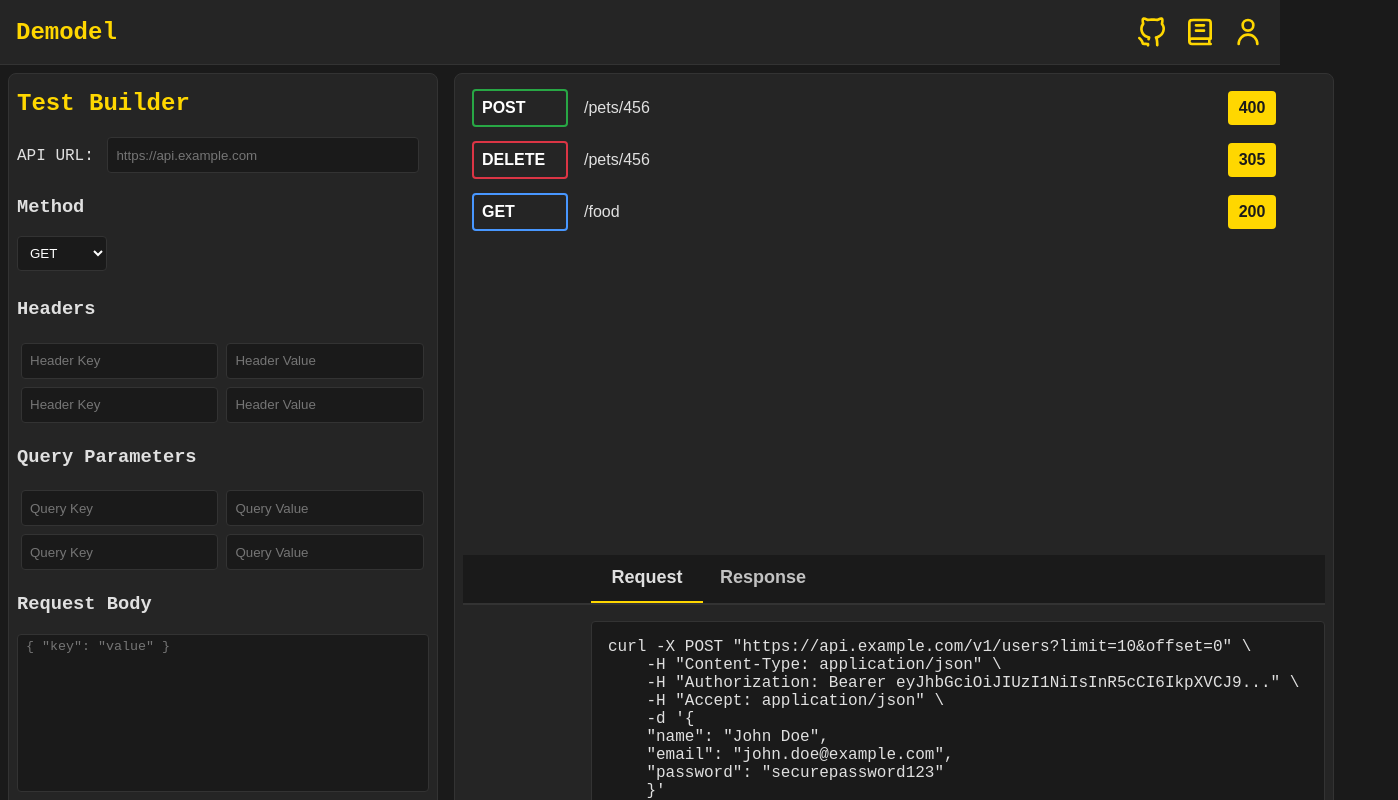
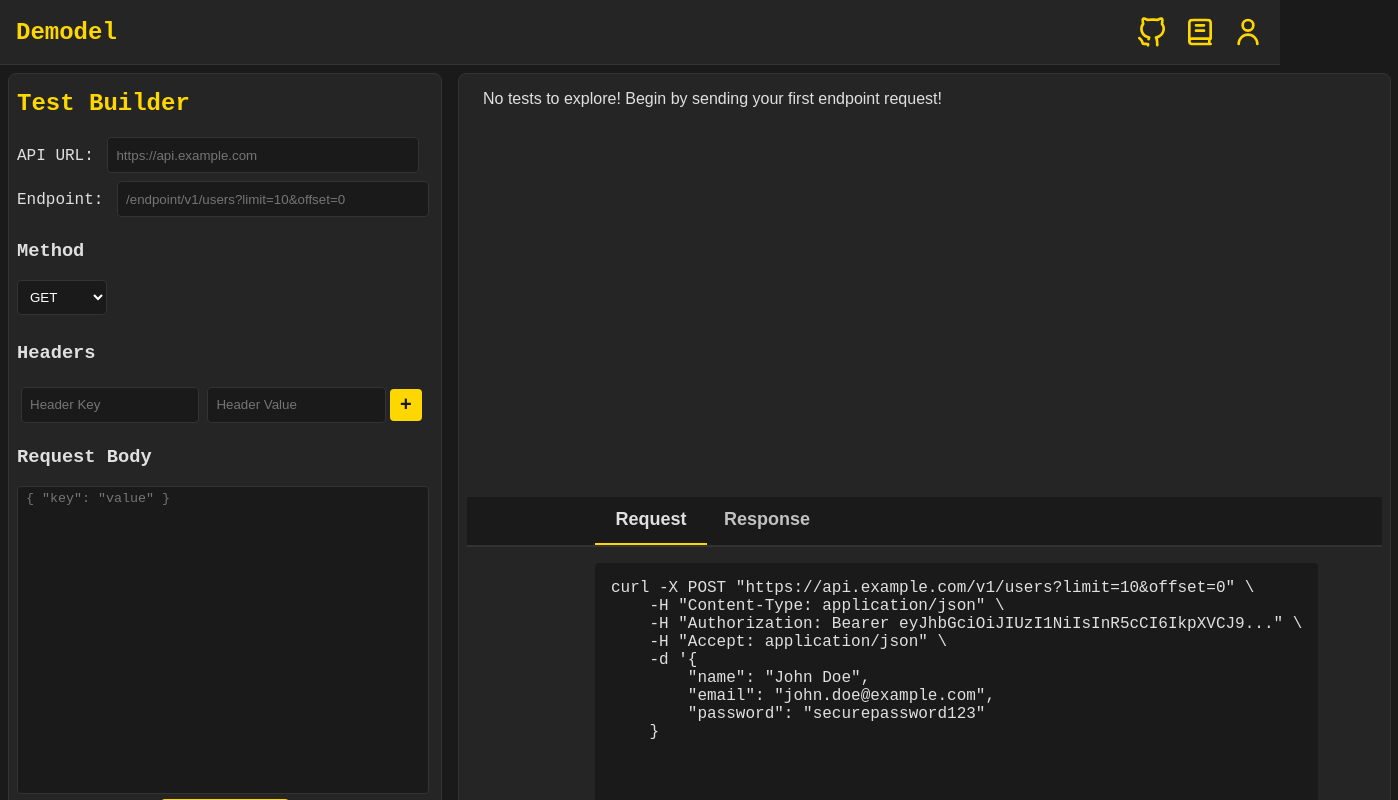
Before and after one commit to logscore/startup, a React (Vite) app: page / in a window 1280 px wide. Both pictures are taken after typing "name@example.com", "Sample123" into the empty fields and a click on the button "Sign In". Shown: the top 800 px of the page, 1398 px wide, since content can reach past the window. Built offline with nearby package versions, Linux system fonts and the light colour scheme.

Commit message:
Made the test list dynamicish. Added method color function. Added a default message if no tests are available. TODO: make the request and response boxes dynamic too.

```diff
--- a/components/dashboard/RequestBuilder.tsx
+++ b/components/dashboard/RequestBuilder.tsx
@@ -1,5 +1,115 @@
+import React, { useState } from 'react';
+
 function RequestBuilder() {
+    const [url, setUrl] = useState('');
+    const [endpoint, setEndpoint] = useState('');
+    const [method, setMethod] = useState('GET');
+    const [body, setBody] = useState('');
+
+    const [headers, setHeaders] = useState([{ key: '', value: '' }]);
+
+    const addHeader = () => {
+        setHeaders([...headers, { key: '', value: '' }]);
+    };
+
+    const updateHeader = (index: number, field: string, value: string) => {
+        setHeaders(
+            headers.map(
+                (
+                    header: {
+                        key: string;
+                        value: string;
+                    },
+                    i: number,
+                ) => (i === index ? { ...header, [field]: value } : header),
+            ),
+        );
+    };
+
+    const handleSubmit = async (e: React.FormEvent<HTMLFormElement>) => {
+        e.preventDefault();
+
+        try {
+            // const requestBody: {
+            //     url: string;
+            //     endpoint: string;
+            //     method: string;
+            //     headers: { key: string; value: string }[];
+            //     body: string;
+            // } = {
+            //     url: url,
+            //     endpoint: endpoint,
+            //     method: method,
+            //     headers: headers,
+            //     body: body,
+            // };
+            // const response = await fetch('http://localhost:8080/curl', {
+            //     method: 'POST',
+            //     headers: {
+            //         'Content-Type': 'application/json',
+            //     },
+            //     body: JSON.stringify(requestBody),
+            // });
+
+            // if (!response.ok) {
+            //     throw new Error('An error has occured while making request');
+            // }
+            // const res = await response.json();
+            const requestObj: {
+                url: string;
+                endpoint: string;
+                method: string;
+                headers: { key: string; value: string }[];
+                body: string;
+            }[] = [
+                {
+                    url: 'https://hanko.io',
+                    endpoint: '/auth',
+                    method: 'GET',
+                    headers: [{ key: '', value: '' }],
+                    body: '',
+                },
+                {
+                    url: 'https://cal.com',
+                    endpoint: '/user',
+                    method: 'DELETE',
+                    headers: [{ key: '', value: '' }],
+                    body: '',
+                },
+                {
+                    url: 'https://goonsquad.com',
+                    endpoint: '/health',
+                    method: 'POST',
+                    headers: [{ key: '', value: '' }],
+                    body: '',
+                },
+                {
+                    url: 'https://formbricks.com',
+                    endpoint: '/forms',
+                    method: 'PUT',
+                    headers: [{ key: '', value: '' }],
+                    body: '',
+                },
+            ];
+            localStorage.setItem('request', JSON.stringify(requestObj));
+            localStorage.setItem(
+                'responseCode',
+                JSON.stringify({ code: '200' }),
+            );
+            // localStorage.setItem('response', res.response[1]);
+            // localStorage.setItem('responseCode', res.response[2]);
+            const localItem = localStorage.getItem('request');
+            console.log(localItem);
+
+            return;
+        } catch (error: any) {
+            console.error('Error making request on client:', error);
+            throw error;
+        }
+    };
+
     return (
+        <form onSubmit={handleSubmit}>
             <div className='content-box'>
                 <h2>Test Builder</h2>
 
@@ -10,50 +120,73 @@ function RequestBuilder() {
                         type='text'
                         placeholder='https://api.example.com'
                         style={{ width: '300px' }}
+                        onChange={e => setUrl(e.target.value)}
+                    />
+                </div>
+
+                <div>
+                    <label>Endpoint: </label>
+                    <input
+                        className='input-box'
+                        type='text'
+                        placeholder='/endpoint/v1/users?limit=10&offset=0'
+                        style={{ width: '300px' }}
+                        onChange={e => setEndpoint(e.target.value)}
                     />
                 </div>
 
                 <div className='method'>
                     <h3>Method</h3>
-                <select className='method-selector'>
+                    <select
+                        className='method-selector'
+                        value={method}
+                        onChange={e => setMethod(e.target.value)}
+                    >
                         <option value='GET'>GET</option>
                         <option value='POST'>POST</option>
                         <option value='PUT'>PUT</option>
                         <option value='DELETE'>DELETE</option>
-                    <option value='PATCH'>PATCH</option>
                     </select>
                 </div>
 
                 <div>
                     <h3>Headers</h3>
-                <div>
+                    {headers.map((header, index) => (
+                        <div
+                            key={index}
+                            style={{
+                                display: 'flex',
+                                alignItems: 'center',
+                            }}
+                        >
                             <input
                                 className='input-box'
                                 type='text'
                                 placeholder='Header Key'
+                                value={header.key}
+                                onChange={e =>
+                                    updateHeader(index, 'key', e.target.value)
+                                }
                             />
                             <input
                                 className='input-box'
                                 type='text'
                                 placeholder='Header Value'
+                                value={header.value}
+                                onChange={e =>
+                                    updateHeader(index, 'value', e.target.value)
+                                }
                             />
-                    {/* <button className='content-box-button'>+</button> */}
+                            <button
+                                onClick={addHeader}
+                                className='content-box-button'
+                            >
+                                +
+                            </button>
                         </div>
-                <div>
-                    <input
-                        className='input-box'
-                        type='text'
-                        placeholder='Header Key'
-                    />
-                    <input
-                        className='input-box'
-                        type='text'
-                        placeholder='Header Value'
-                    />
-                    {/* <button className='content-box-button'>+</button> */}
+                    ))}
                 </div>
-            </div>
-
+                {/*
                 <div>
                     <h3>Query Parameters</h3>
                     <div>
@@ -67,7 +200,7 @@ function RequestBuilder() {
                             type='text'
                             placeholder='Query Value'
                         />
-                    {/* <button className='content-box-button'>+</button> */}
+                        // <button className='content-box-button'>+</button>
                     </div>
                     <div>
                         <input
@@ -80,15 +213,18 @@ function RequestBuilder() {
                             type='text'
                             placeholder='Query Value'
                         />
-                    {/* <button className='content-box-button'>+</button> */}
+                        // <button className='content-box-button'>+</button>
                     </div>
-            </div>
+                </div> */}
 
                 <div className='request-body'>
                     <h3>Request Body</h3>
-                <textarea placeholder='{ "key": "value" }' />
+                    <textarea
+                        placeholder='{ "key": "value" }'
+                        onChange={e => setBody(e.target.value)}
+                    />
                 </div>
-
+                {/*
                 <div className='authentication'>
                     <h3>Authentication</h3>
                     <select>
@@ -103,9 +239,12 @@ function RequestBuilder() {
                     <div className='auth-inputs'>
                         <input type='text' placeholder='Bearer Token' />
                     </div>
+                </div> */}
+                <button type='submit' className='save-button'>
+                    Save
+                </button>
             </div>
-            <button className='save-button'>Save</button>
-        </div>
+        </form>
     );
 }
 
--- a/components/dashboard/TestsExplorer.tsx
+++ b/components/dashboard/TestsExplorer.tsx
@@ -1,73 +1,76 @@
+import React, { useEffect } from 'react';
 import { useState } from 'react';
+
+function methodColor(value) {
+    switch (value) {
+        case 'GET':
+            return '2px solid #28A745';
+        case 'POST':
+            return '2px solid #255fbc';
+        case 'PUT':
+            return '2px solid #ca9100';
+        case 'DELETE':
+            return '2px solid #d90a0a';
+    }
+}
+
+function returnCodeColor(value) {
+    // ill implement a return code color scheme for 200 (green), 300 (grey), 400 (red), and 500 (blue) codes
+}
 
 function TestsExplorer() {
     const [tab, setTab] = useState(1);
+    const [rows, setRows] = useState([]);
 
+    //note that this impementation will need to change as it only pulls a single entry from local storage. a better soution is to have an array of json objects with the values and iterate over them when displaying the rows
+    useEffect(() => {
+        // const code: string | null = localStorage.getItem('responseCode');
+        // const codeJSON = code ? JSON.parse(code) : null;
+        // console.log(codeJSON);
+        const request: string | null = localStorage.getItem('request');
+        const requestJSON = request ? JSON.parse(request) : null;
+        // console.log(requestJSON);
+
+        setRows(requestJSON);
+    }, []);
+
+    console.log(rows);
     return (
         <div className='routes'>
             <div className='table'>
+                {rows ? (
+                    rows.map(row => {
+                        return (
                             <div className='row'>
                                 <div className='grouped-cells'>
                                     <div className='cell'>
                                         <div
                                             style={{
-                                    border: '2px solid #28A745',
+                                                border: methodColor(row.method),
                                             }}
                                             className='row-method'
                                         >
-                                POST
+                                            {row.method}
                                         </div>
                                     </div>
                                     <div className='cell'>
-                            <p>/pets/456</p>
-                        </div>
-                    </div>
-                    <div className='cell'>
-                        <div className='response-code'>400</div>
-                    </div>
-                </div>
-
-                <div className='row'>
-                    <div className='grouped-cells'>
-                        <div className='cell'>
-                            <div
-                                style={{
-                                    border: '2px solid #DC3545',
-                                }}
-                                className='row-method'
-                            >
-                                DELETE
-                            </div>
-                        </div>
-                        <div className='cell'>
-                            <p>/pets/456</p>
-                        </div>
-                    </div>
-                    <div className='cell'>
-                        <div className='response-code'>305</div>
-                    </div>
-                </div>
-
-                <div className='row'>
-                    <div className='grouped-cells'>
-                        <div className='cell'>
-                            <div
-                                style={{
-                                    border: '2px solid #4897ff',
-                                }}
-                                className='row-method'
-                            >
-                                GET
-                            </div>
-                        </div>
-                        <div className='cell'>
-                            <p>/food</p>
+                                        <p>{row.url}</p>
                                     </div>
                                 </div>
                                 <div className='cell'>
                                     <div className='response-code'>200</div>
                                 </div>
                             </div>
+                        );
+                    })
+                ) : (
+                    //     );
+                    // })
+                    <p style={{ margin: '1rem' }}>
+                        No tests to explore! Begin by sending your first
+                        endpoint request!
+                    </p>
+                )}
             </div>
 
             <div className='request-explorer'>
@@ -97,18 +100,7 @@ function TestsExplorer() {
                 </div>
                 {tab === 1 ? (
                     <div className='request-explorer-body'>
-                        <pre
-                            className='code-placeholder'
-                            style={{
-                                backgroundColor: '#1a1a1a',
-                                padding: '1rem',
-                                borderRadius: '4px',
-                                border: '1px solid #333',
-                                overflowX: 'auto',
-                                width: '700px',
-                                marginLeft: '8rem',
-                            }}
-                        >
+                        <pre className='code-placeholder'>
                             <code>
                                 {`curl -X POST "https://api.example.com/v1/users?limit=10&offset=0" \\
     -H "Content-Type: application/json" \\
@@ -118,24 +110,13 @@ function TestsExplorer() {
         "name": "John Doe",
         "email": "john.doe@example.com",
         "password": "securepassword123"
-    }'`}
+    }`}
                             </code>
                         </pre>
                     </div>
                 ) : (
-                    <div>
-                        <pre
-                            className='code-placeholder'
-                            style={{
-                                backgroundColor: '#1a1a1a',
-                                padding: '1rem',
-                                borderRadius: '4px',
-                                border: '1px solid #333',
-                                overflowX: 'auto',
-                                width: '700px',
-                                marginLeft: '8rem',
-                            }}
-                        >
+                    <div className='request-explorer-body'>
+                        <pre className='code-placeholder'>
                             <code>
                                 {`{
   "status": "success",
--- a/components/layout/Navbar.tsx
+++ b/components/layout/Navbar.tsx
@@ -4,7 +4,7 @@ import UserIcon from '../../public/assets/UserIcon';
 import DocsIcon from '../../public/assets/DocsIcon';
 
 function Navbar() {
-    const navigate = useNavigate(); // Create a navigate function
+    const navigate = useNavigate();
 
     return (
         <nav className='index_nav'>
--- a/package.json
+++ b/package.json
@@ -11,6 +11,7 @@
         "deploy": "sudo ./deployReact.sh -k ~/.ssh/cs260-ec2.pem -h demodel.click -s startup"
     },
     "dependencies": {
+        "child_process": "^1.0.2",
         "react": "^19.0.0",
         "react-dom": "^19.0.0",
         "react-router-dom": "^7.1.5"
@@ -19,6 +20,7 @@
         "@eslint/js": "^9.19.0",
         "@types/cors": "^2.8.17",
         "@types/css-modules": "^1.0.5",
+        "@types/express": "^5.0.0",
         "@types/node": "^22.13.1",
         "@types/react": "^19.0.8",
         "@types/react-dom": "^19.0.3",
--- a/public/assets/DocsIcon.tsx
+++ b/public/assets/DocsIcon.tsx
@@ -10,9 +10,9 @@ function DocsIcon() {
             <path
                 d='M4 19V6.2C4 5.0799 4 4.51984 4.21799 4.09202C4.40973 3.71569 4.71569 3.40973 5.09202 3.21799C5.51984 3 6.0799 3 7.2 3H16.8C17.9201 3 18.4802 3 18.908 3.21799C19.2843 3.40973 19.5903 3.71569 19.782 4.09202C20 4.51984 20 5.0799 20 6.2V17H6C4.89543 17 4 17.8954 4 19ZM4 19C4 20.1046 4.89543 21 6 21H20M9 7H15M9 11H15M19 17V21'
                 stroke='#ffd700'
-                stroke-width='2'
-                stroke-linecap='round'
-                stroke-linejoin='round'
+                strokeWidth='2'
+                strokeLinecap='round'
+                strokeLinejoin='round'
             />
         </svg>
     );
--- a/public/assets/UserIcon.tsx
+++ b/public/assets/UserIcon.tsx
@@ -10,9 +10,9 @@ function UserIcon() {
             <path
                 d='M5 21C5 17.134 8.13401 14 12 14C15.866 14 19 17.134 19 21M16 7C16 9.20914 14.2091 11 12 11C9.79086 11 8 9.20914 8 7C8 4.79086 9.79086 3 12 3C14.2091 3 16 4.79086 16 7Z'
                 stroke='#ffd700'
-                stroke-width='2'
-                stroke-linecap='round'
-                stroke-linejoin='round'
+                strokeWidth='2'
+                strokeLinecap='round'
+                strokeLinejoin='round'
             />
         </svg>
     );
--- a/src/home/Home.tsx
+++ b/src/home/Home.tsx
@@ -7,7 +7,7 @@ function Home() {
     return (
         <>
             <Navbar />
-            <div style={{ display: 'flex' }} className='content-container'>
+            <div className='content-container'>
                 <RequestBuilder />
                 <TestsExplorer />
             </div>
--- a/styles/account_style.css
+++ b/styles/account_style.css
@@ -1,29 +1,31 @@
+#root {
+    display: flex;
+    flex-direction: column;
+    height: 100vh;
+}
+
 body {
     font-family: 'Courier New', Courier, monospace;
     margin: 0;
     display: flex;
     flex-direction: column;
-    min-height: 100vh;
 }
 
 .page-container {
-    height: 100vh;
-}
-
-.account-container {
     display: flex;
-    align-items: center;
-    justify-content: center;
-    height: 90%;
+    flex-direction: column;
+    flex-grow: 1;
 }
 
 .account-box {
     display: flex;
+    justify-content: center;
+    align-items: center;
     flex-direction: column;
+    flex-grow: 1;
 }
 
 .signout_button {
-    margin: auto;
     cursor: pointer;
     height: 3rem;
     width: 7rem;
@@ -43,10 +45,9 @@ body {
 }
 
 footer {
-    background-color: #333;
-    color: white;
+    background-color: #252525;
+    color: #888;
     text-align: center;
-    padding: 10px;
-    position: relative;
-    bottom: 0;
+    padding: 2px;
+    border-top: 1px solid #333;
 }
--- a/styles/dashboard_style.css
+++ b/styles/dashboard_style.css
@@ -1,3 +1,9 @@
+#root {
+    display: flex;
+    flex-direction: column;
+    height: 100vh;
+}
+
 body {
     font-family: 'JetBrains Mono', 'Courier New', monospace;
     margin: 0;
@@ -17,6 +23,10 @@ nav {
     align-items: center;
     background-color: #252525;
     border-bottom: 1px solid #333;
+}
+
+form {
+    display: flex;
 }
 
 .title {
@@ -51,6 +61,7 @@ nav {
 .content-container {
     display: flex;
     background-color: #1a1a1a;
+    flex-grow: 1;
 }
 
 .method {
@@ -76,8 +87,8 @@ nav {
     border: 1px solid #333;
     border-radius: 4px;
     outline: none;
+    width: 40%;
     margin: 0.25rem;
-    width: 45%;
     padding-left: 8px;
 }
 
@@ -111,6 +122,8 @@ nav {
     border: 2px solid #ffd700;
     border-radius: 0.25rem;
     font-weight: 600;
+    font-size: 20px;
+    text-align: center;
 }
 
 .content-box-button:hover {
@@ -121,7 +134,7 @@ nav {
 
 .request-body textarea {
     width: 400px;
-    height: 150px;
+    height: 300px;
     background-color: #1a1a1a;
     color: #fff;
     border: 1px solid #333;
@@ -134,7 +147,7 @@ nav {
 .request-body textarea:focus {
     border: 1px solid #ffd700;
 }
-
+/*
 .authentication select {
     padding: 0.5rem;
     border: 1px solid #333;
@@ -165,7 +178,7 @@ nav {
 
 .auth-inputs input:focus {
     border: 1px solid #ffd700;
-}
+} */
 
 .custom-button {
     height: 2rem;
@@ -242,8 +255,12 @@ nav {
 
 .cell {
     padding-left: 0.5rem;
-    width: 6rem;
+    min-width: 6rem;
     background-color: transparent;
+}
+
+.cell p {
+    width: 20rem;
 }
 
 .row-method {
@@ -298,11 +315,13 @@ nav {
 }
 
 .request-explorer-body {
+    height: 100%;
     overflow-y: auto;
 }
 
 .explorer-buttons {
     margin-left: 8rem;
+    margin-right: 4rem;
     display: flex;
     align-items: center;
 }
@@ -329,9 +348,16 @@ nav {
 }
 
 .code-placeholder {
-    height: 350px;
+    height: 74%;
     overflow-y: auto;
     font-size: large;
+    background-color: #1a1a1a;
+    padding: 1rem;
+    border-radius: 4px;
+    border: '1px solid #333';
+    overflow-x: auto;
+    margin-left: 8rem;
+    margin-right: 4rem;
 }
 
 footer {
@@ -339,9 +365,8 @@ footer {
     color: #888;
     text-align: center;
     padding: 2px;
-    position: relative;
-    bottom: 0;
     border-top: 1px solid #333;
+    flex-shrink: 0;
 }
 
 @media screen and (max-width: 768px) {
```
Also changed, not shown: src/account/AccountPage.tsx (+5 -10 lines), styles/auth_style.css (+4 -5 lines), 1 other file (tests, documents, lock files or other folders). Lines whose indentation alone changed are shown as unchanged.
